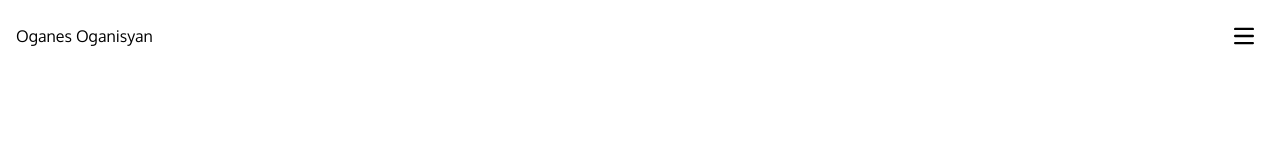
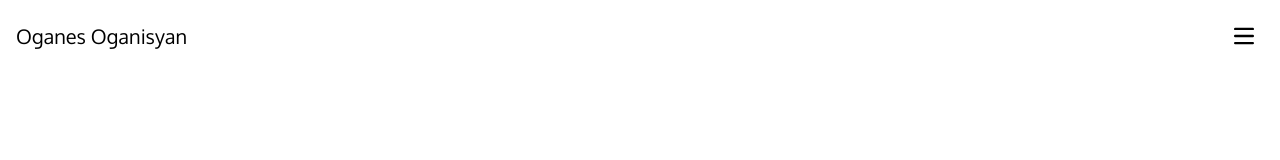
Before and after one commit to bierooed/oganes-oganisyan-cv, a React (Vite) app: page / in a window 1280 px wide. Shown: the top 160 px of the page. Built offline with nearby package versions, Linux system fonts and the light colour scheme; the HTML template or start-up script is replaced by a standard one.

Commit message:
Some style changes

```diff
--- a/src/components/Navigation/Navigation.jsx
+++ b/src/components/Navigation/Navigation.jsx
@@ -7,7 +7,7 @@ export default function Navigation() {
   return (
     <nav>
       <div className="max-w-screen-xl flex flex-wrap items-center justify-between mx-auto p-4">
-        <h1>Oganes Oganisyan</h1>
+        <h1 className="text-xl">Oganes Oganisyan</h1>
         <button
           onClick={() => setDropdown(!dropdown)}
           className="inline-flex items-center justify-center p-2 w-10 h-10 ml-3 hover:bg-gray-100"
```
